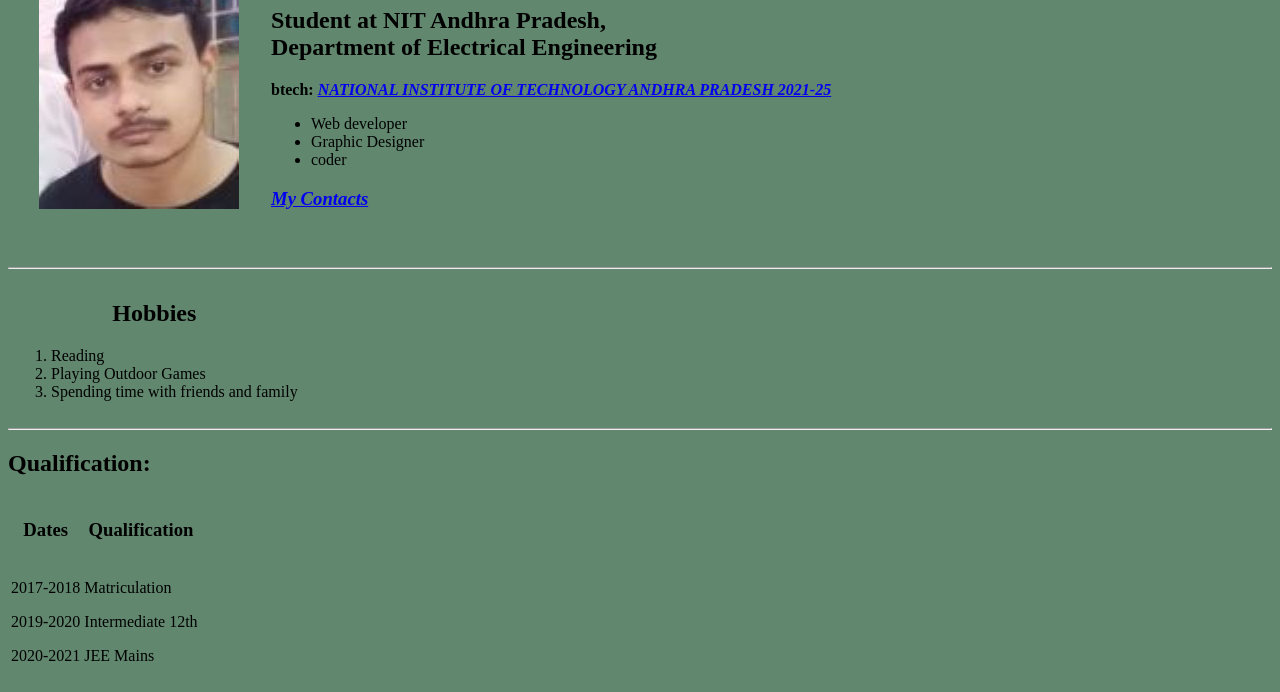
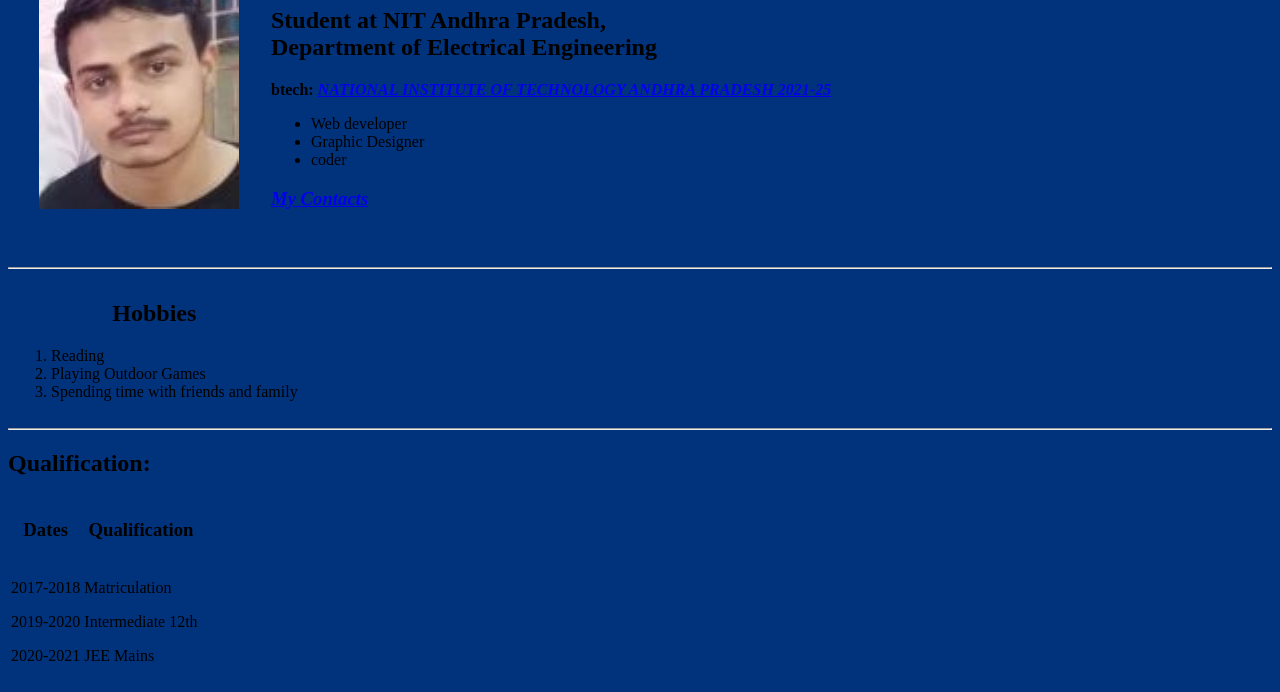
Before and after one commit to Suryanshu2003/SK, a plain HTML site: page index.html in a window 1280 px wide. Shown: the part 112-804 px from the top of the page. Drawn offline with Linux system fonts and the light colour scheme.

Commit message:
Update index.html

```diff
--- a/index.html
+++ b/index.html
@@ -4,7 +4,7 @@
     <meta charset="UTF-8">
     <title>Suryanshu Kumar</title>
 </head>
-<body style="background-color:#61876E ;">
+<body style="background-color:#00337C ;">
     <table cellspacing="30">
             <tr>
                 <td>
```
